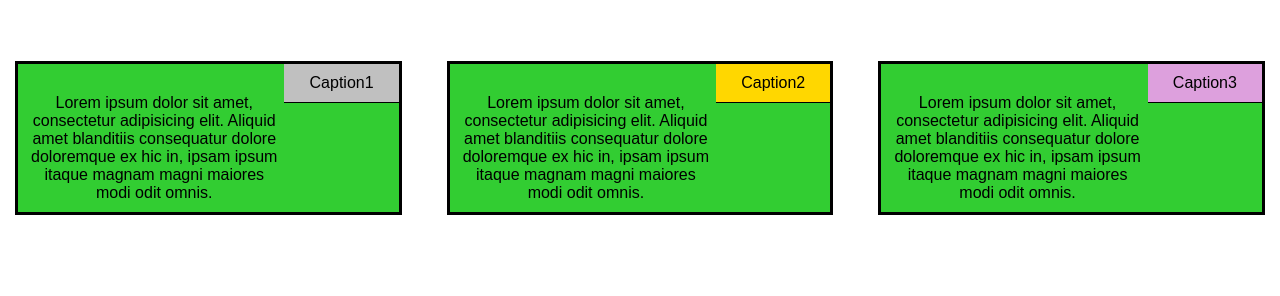
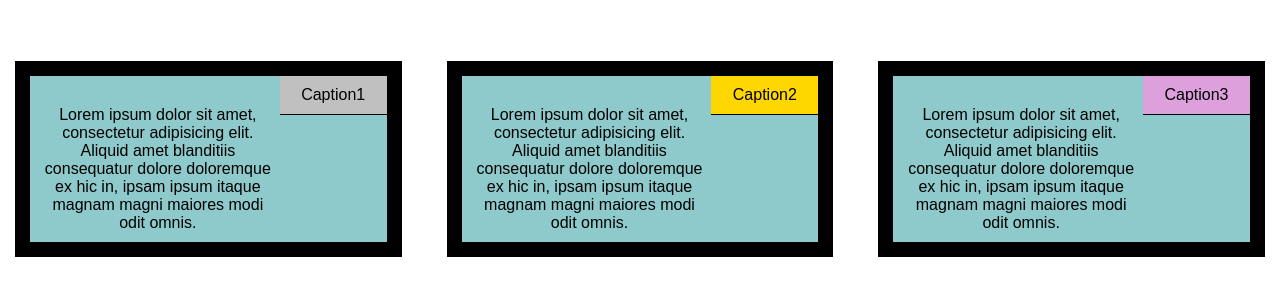
Before and after one commit to hnatok/my-first-repo, a plain HTML site: page Practical3/index.html in a window 1280 px wide. Shown: the part 104-400 px from the top of the page. Drawn offline with Linux system fonts and the light colour scheme.

Commit message:
Update styles.css

```diff
--- a/Practical3/styles.css
+++ b/Practical3/styles.css
@@ -19,10 +19,10 @@ h1 {
     position: relative;
     clear: both;
     color: black;
-    background-color: #32CD32;
+    background-color: #8ec9cb;
     padding: 10px;
     font-size: 100%;
-    border: 3px solid black;
+    border: 15px solid black;
     margin-left: 15px;
     margin-bottom: 15px;
     margin-right: 15px;
```
